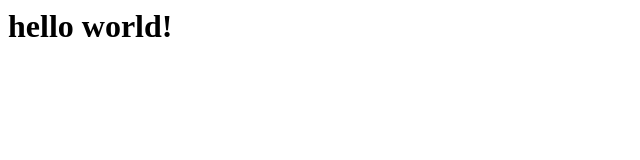
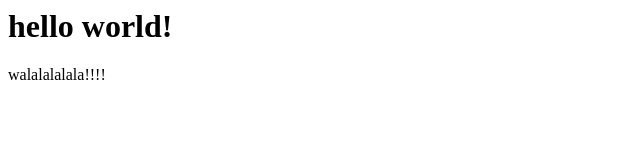
Before and after one commit to sureiyagothica/git-demo5, a plain HTML site: page index.html in a window 1280 px wide. Shown: the full height of the page, 0-640 px from the left. Drawn offline with Linux system fonts and the light colour scheme.

Commit message:
create sample.html

```diff
--- a/index.html
+++ b/index.html
@@ -1,5 +1,6 @@
 <html>
 	<body>
 		<h1>hello world!</h1>
+		<p>walalalalala!!!!</p>
 	</body>
 </html>
```
Also changed, not shown: sample.html (added, +5 -0 lines).
